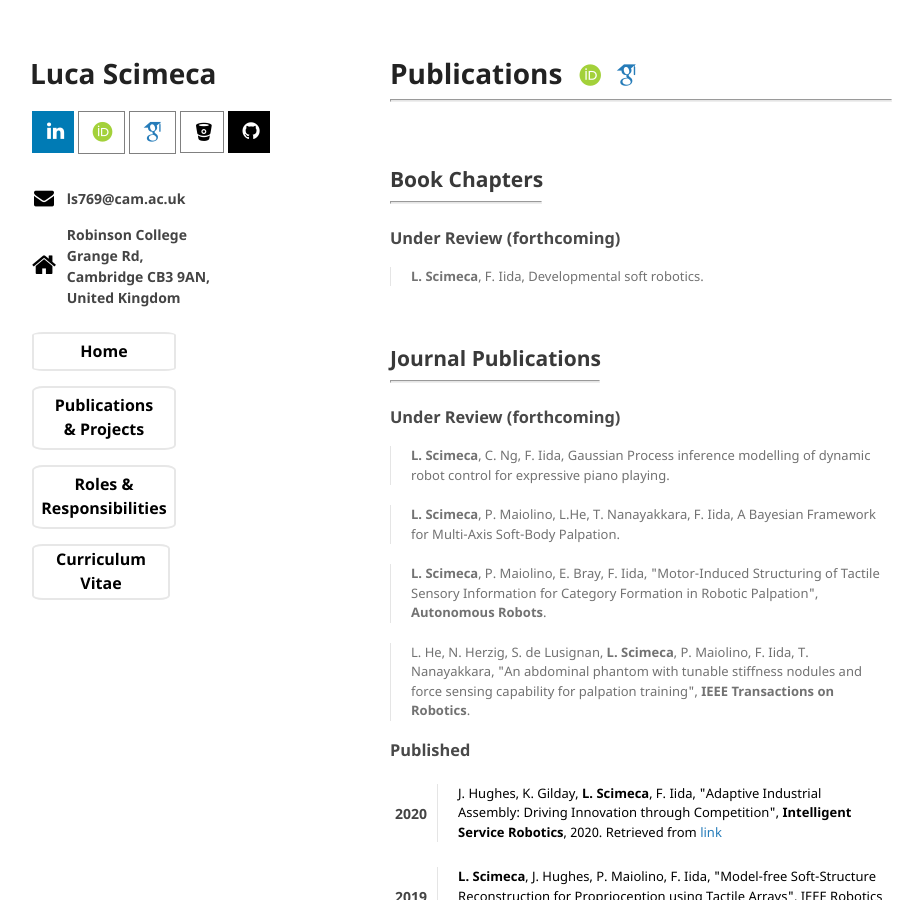
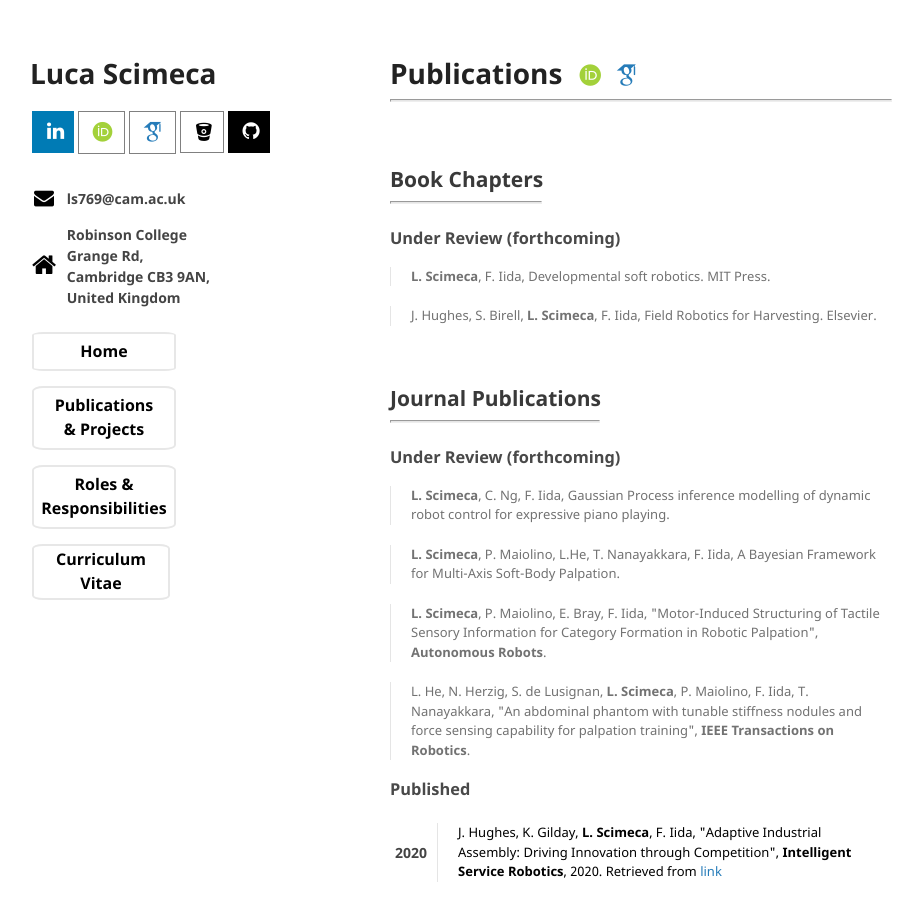
Before and after one commit to lucascimeca/lucascimeca.github.io, a Jekyll site: the page built from publications.md, in a window 1280 px wide and 900 px high. Shown: the whole window, without its empty margins (180-1103 px from the left). Built offline with Jekyll 4.4.1, drawn with Linux system fonts in a browser that asks for light colours; nearby versions of some CDN libraries; some web fonts are replaced; the repository's description, which GitHub fills in, is left out; our own code applies the rules of GitHub Pages for plain Markdown files.

Commit message:
Update publications.md

```diff
--- a/publications.md
+++ b/publications.md
@@ -13,7 +13,9 @@ layout: default
 ### Under Review (forthcoming)
 
 
-> <div style="font-size: 13px"><b>L. Scimeca</b>, F. Iida, Developmental soft robotics.</div>
+> <div style="font-size: 13px"><b>L. Scimeca</b>, F. Iida, Developmental soft robotics. MIT Press.</div>
+<p></p>
+> <div style="font-size: 13px">J. Hughes, S. Birell, <b>L. Scimeca</b>, F. Iida, Field Robotics for Harvesting. Elsevier.</div>
 <p></p>
 
 
```
